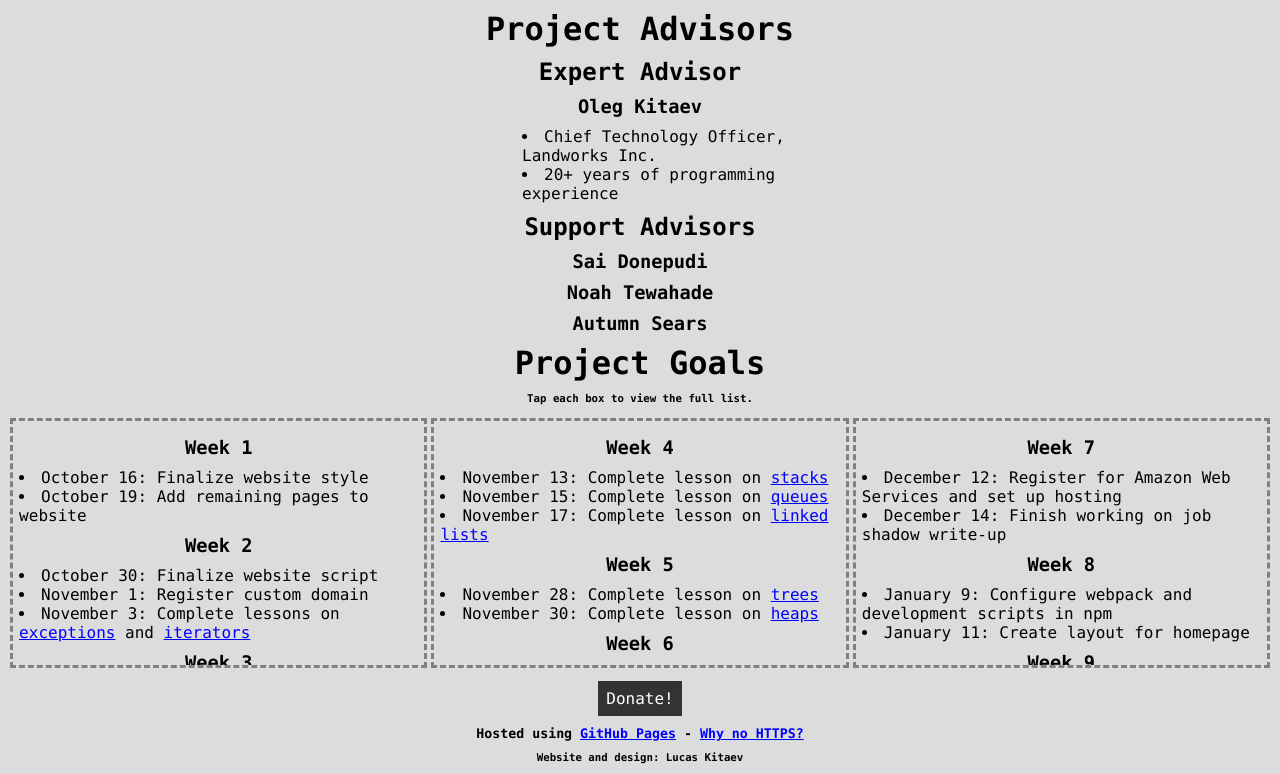
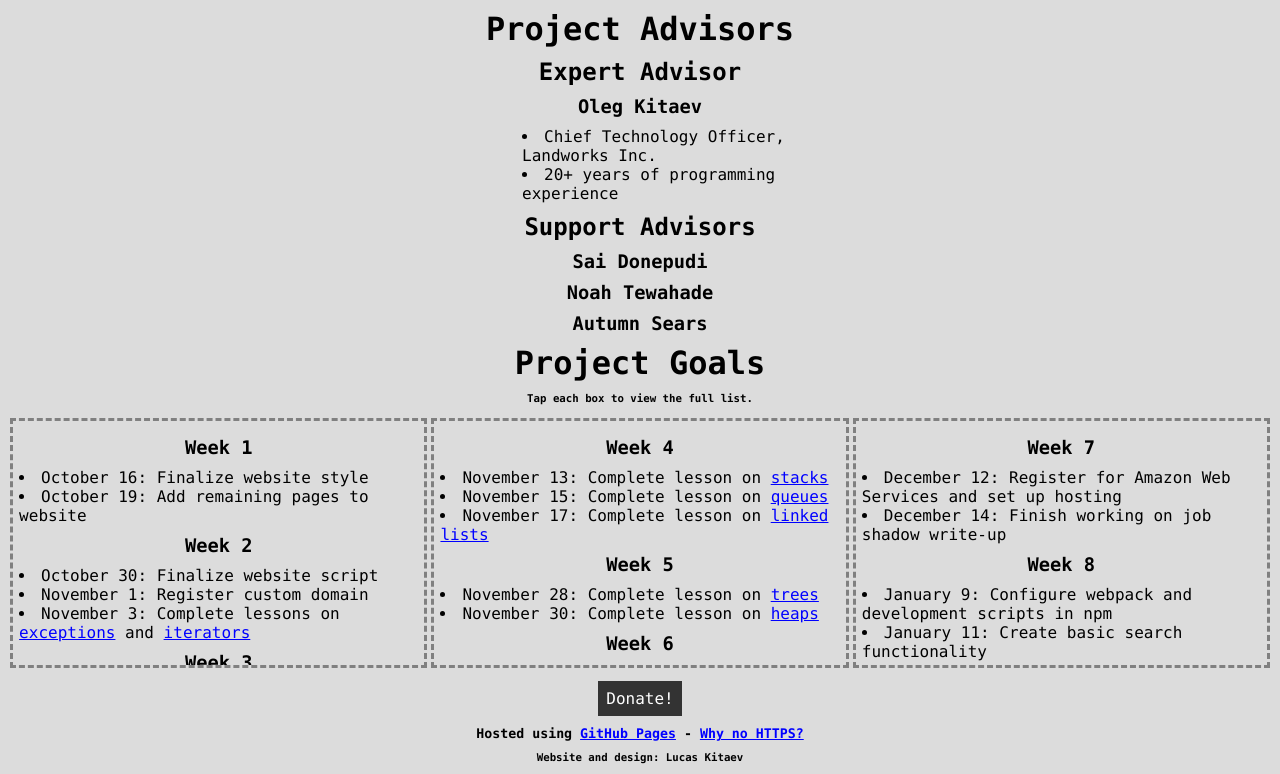
Before and after one commit to bobsmith947/bobsmith947.github.io, a website: page index.html in a window 1280 px wide. Shown: the part 1420-2194 px from the top of the page. Drawn offline with Linux system fonts and the light colour scheme.

Commit message:
update goals

```diff
--- a/index.html
+++ b/index.html
@@ -169,7 +169,7 @@
           <li>December 14: Finish working on job shadow write-up</li>
           <h3>Week 8</h3>
           <li>January 9: Configure webpack and development scripts in npm</li>
-          <li>January 11: Create layout for homepage</li>
+          <li>January 11: Create basic search functionality</li>
           <h3>Week 9</h3>
         </ul>
         <ul class="box" id="j4" style="display:none">
```
